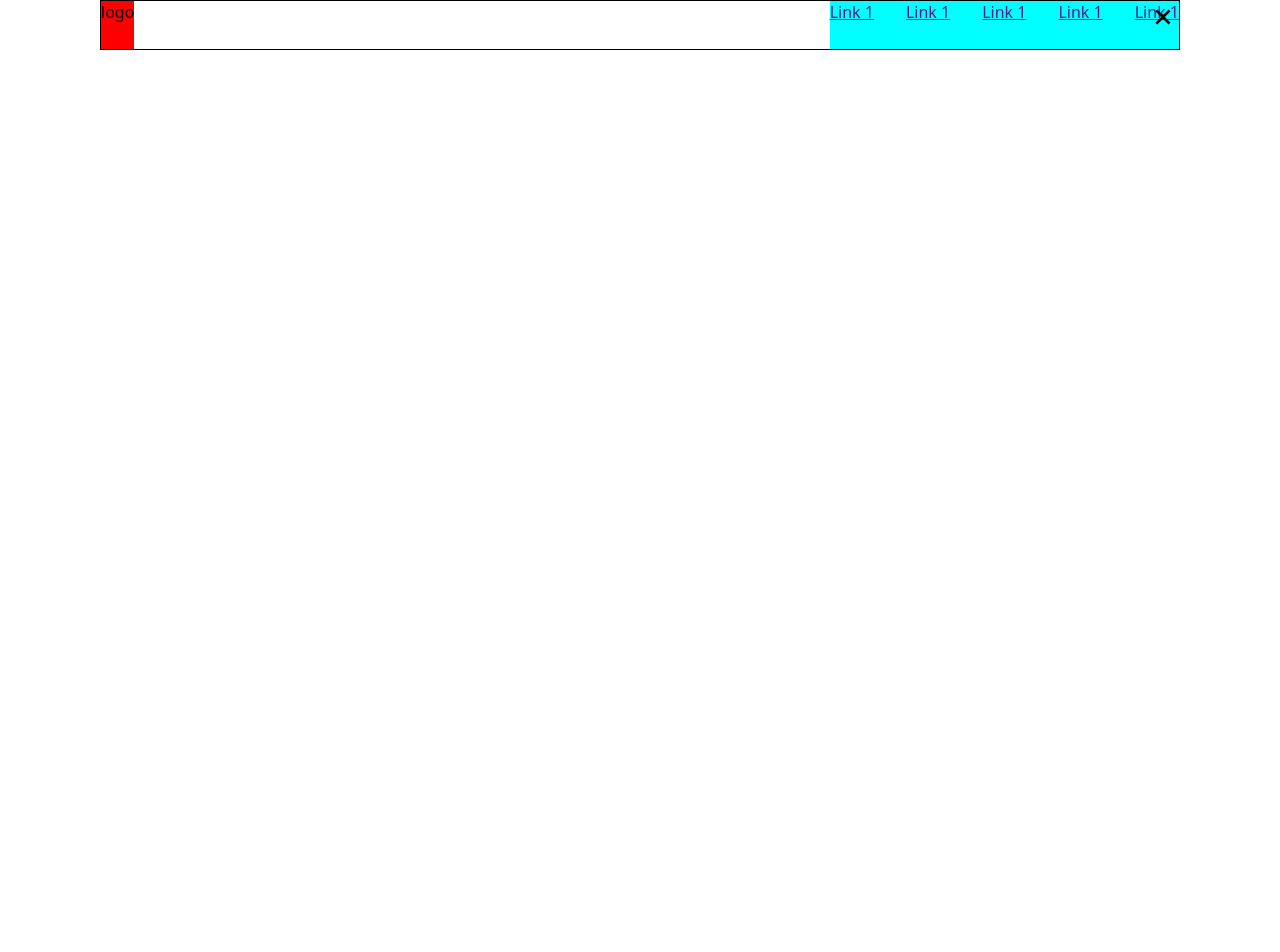
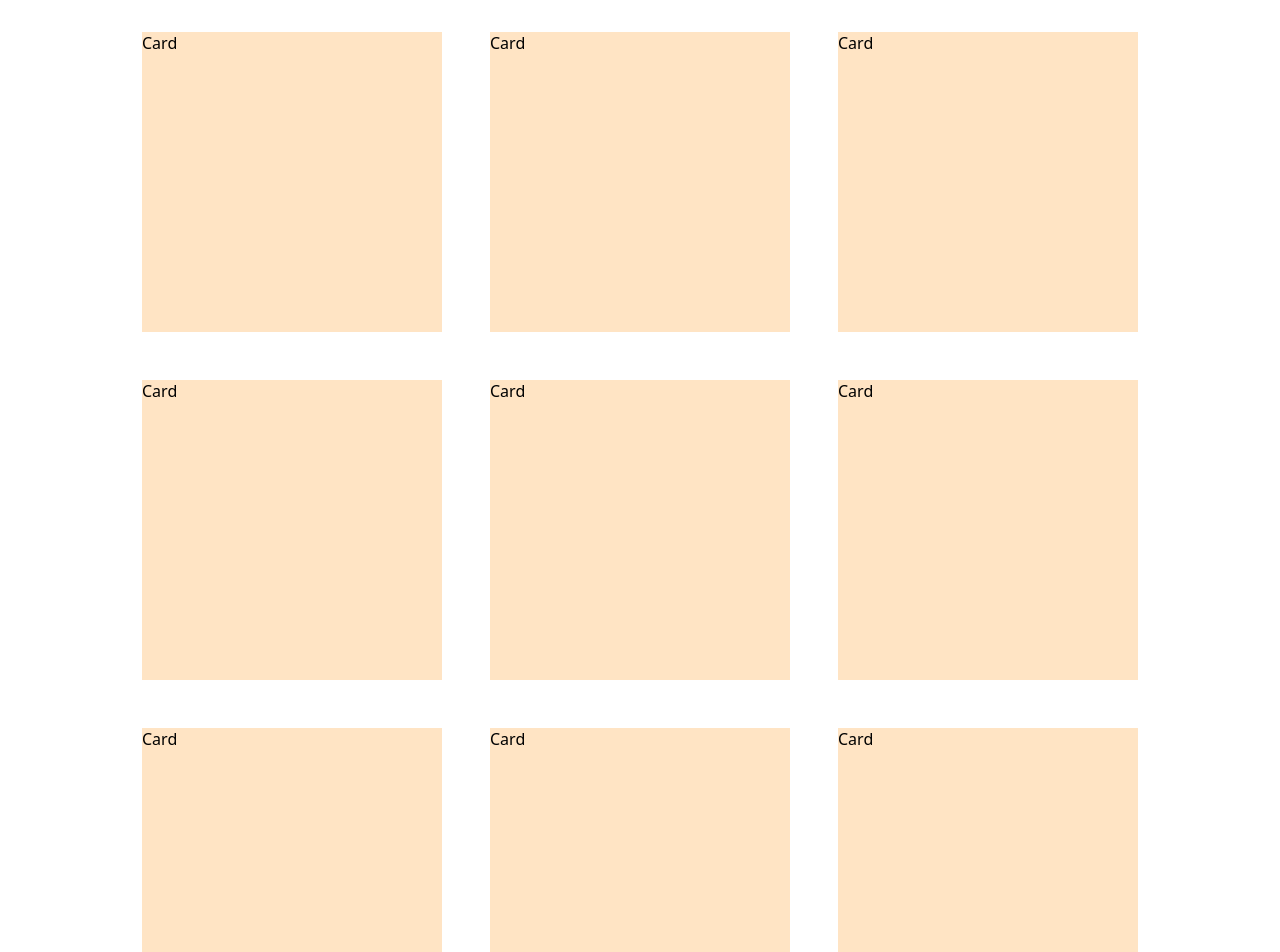
Before and after one commit to EricEchemane/FMH-Animal-Clinic-IMS, a Next.js app: page / in a window 1280 px wide. Shown: the top 952 px of the page. Before the commit the page ends 800 px from the top, so only its background shows below. Built offline with nearby package versions, Linux system fonts and the light colour scheme.

Commit message:
sample cards

```diff
--- /dev/null
+++ b/src/components/SampleCards/index.tsx
@@ -0,0 +1,39 @@
+import React from 'react'
+import style from './style.module.css'
+
+export default function SampleCards() {
+  return (
+    <div className={style.cardContainer}>
+      <div className={style.card}>
+        Card
+      </div>
+      <div className={style.card}>
+        Card
+      </div>
+      <div className={style.card}>
+        Card
+      </div>
+      <div className={style.card}>
+        Card
+      </div>
+      <div className={style.card}>
+        Card
+      </div>
+      <div className={style.card}>
+        Card
+      </div>
+      <div className={style.card}>
+        Card
+      </div>
+      <div className={style.card}>
+        Card
+      </div>
+      <div className={style.card}>
+        Card
+      </div>
+      <div className={style.card}>
+        Card
+      </div>
+    </div>
+  )
+}
--- /dev/null
+++ b/src/components/SampleCards/style.module.css
@@ -0,0 +1,16 @@
+.cardContainer {
+  display: flex;
+  flex-wrap: wrap;
+  justify-content: center;
+  gap: 3rem;
+  padding: 2rem;
+  max-width: 1080px;
+  margin: auto;
+}
+
+.card {
+  --size: 300px;
+  width: var(--size);
+  height: var(--size);
+  background-color: bisque;
+}
--- a/src/pages/index.tsx
+++ b/src/pages/index.tsx
@@ -1,8 +1,10 @@
 import React from 'react'
 import Navbar from '~/components/Navbar';
+import SampleCards from '~/components/SampleCards';
 
 export default function HomePage() {
   return <>
-    <Navbar/>
+    {/* <Navbar/> */}
+    <SampleCards/>
   </>
 }
```
